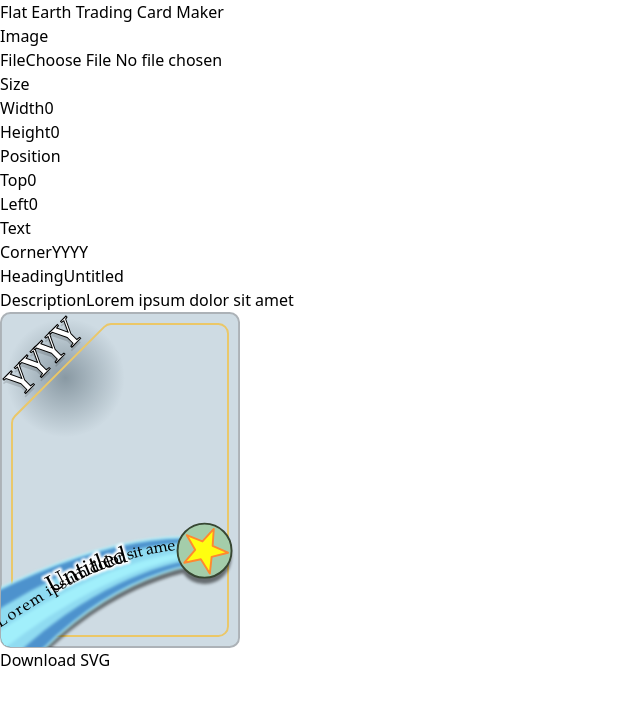
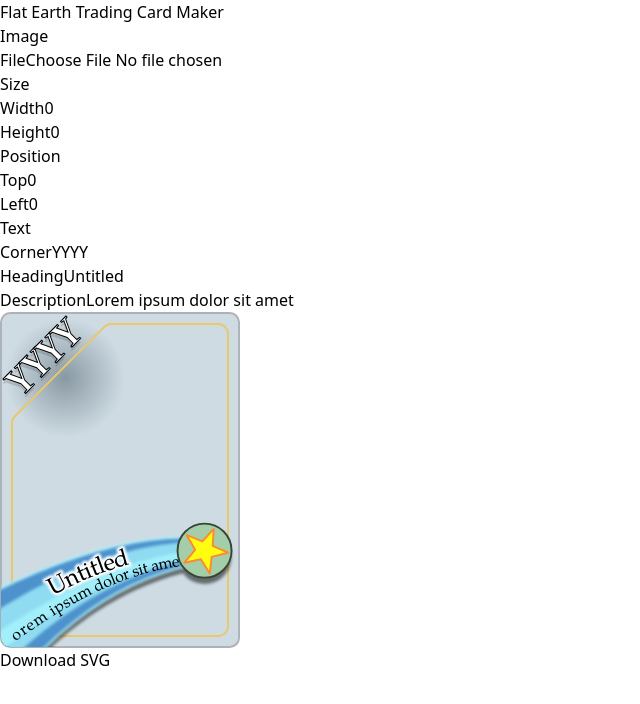
Before and after one commit to petermarkley/fetc_maker, a plain HTML site: page index.html in a window 1280 px wide. Shown: the whole page, without its empty margins (0-640 px from the left). Drawn offline with nearby package versions, Linux system fonts and the light colour scheme.

```diff
--- a/index.html
+++ b/index.html
@@ -266,10 +266,7 @@
                 xlink:href="#path15"
                 startOffset="50%"
                 id="textPath16">
-                <tspan
-                  id="tspan16"
-                  style="font-size:0.25px;stroke-width:0.05;fill:#ffffff;fill-opacity:1;stroke:#ffffff;stroke-opacity:1;stroke-dasharray:none;stroke-linejoin:round"
-                  dy="-0.030094586">{{ textHeading }}</tspan>
+                <tspan id="tspan16" style="font-size:0.25px;stroke-width:0.05;fill:#ffffff;fill-opacity:1;stroke:#ffffff;stroke-opacity:1;stroke-dasharray:none;stroke-linejoin:round">{{ textHeading }}</tspan>
               </textPath>
             </text>
             <text
@@ -280,10 +277,7 @@
                 xlink:href="#path15"
                 startOffset="50%"
                 id="textPath15">
-                <tspan
-                  id="tspan15"
-                  style="font-size:0.25px;stroke-width:0.0104167"
-                  dy="-0.030094586">{{ textHeading }}</tspan>
+                <tspan id="tspan15" style="font-size:0.25px;stroke-width:0.0104167">{{ textHeading }}</tspan>
               </textPath>
             </text>
             <text
@@ -293,12 +287,11 @@
               <textPath
                 xlink:href="#path18"
                 startOffset="50%"
-                id="textPath18"
-                dy="0.15047292">{{ textDescription }}</textPath>
+                id="textPath18">{{ textDescription }}</textPath>
             </text>
             <path
               style="fill:none;stroke:none;stroke-width:0.0104167px;stroke-linecap:butt;stroke-linejoin:miter;stroke-opacity:1"
-              d="M 0.02708513,3.2712822 C 0.734308,2.810835 1.179708,2.5520215 1.8478079,2.476785"
+              d="M 0.11150963,3.4638451 C 0.73773192,3.0129977 1.2616624,2.7340868 1.8700339,2.6486942"
               id="path18"
               sodipodi:nodetypes="cc" /><!--
             <g
```
